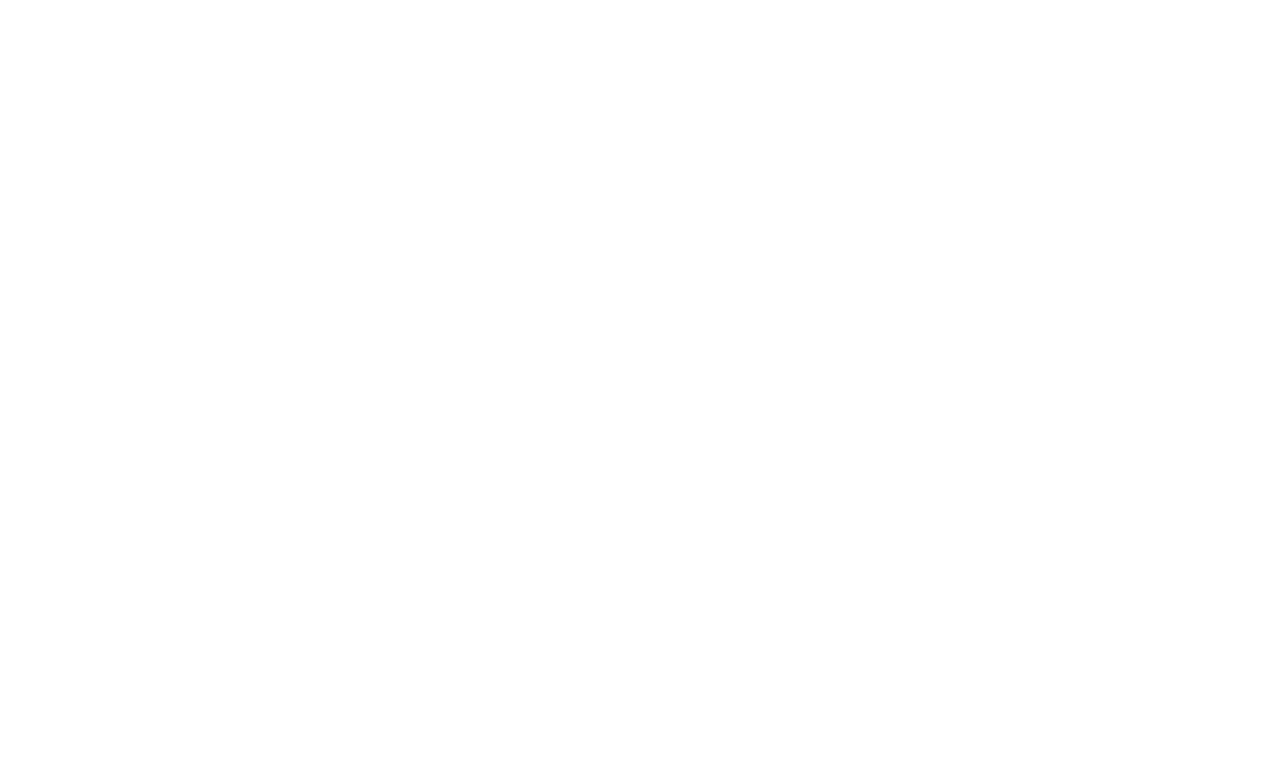
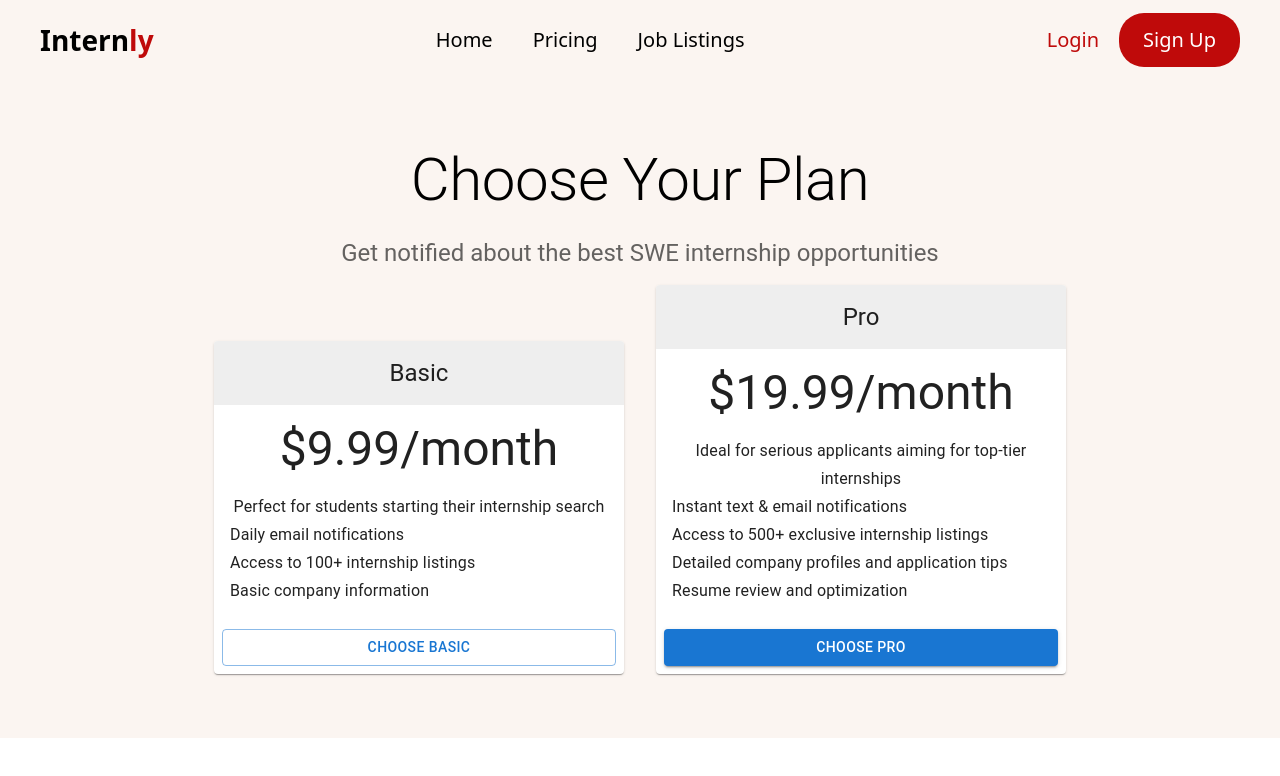
Before and after one commit to jiahaoli0465/internshipNotifier, a React (Vite) app in the folder frontend/: page /pricing in a window 1280 px wide. Before the commit this address had no page. Shown: the top 776 px of the page. Built offline with nearby package versions, Linux system fonts and the light colour scheme.

Commit message:
add pricing page

```diff
--- a/frontend/src/App.tsx
+++ b/frontend/src/App.tsx
@@ -3,7 +3,7 @@
 import { BrowserRouter as Router, Route, Routes } from "react-router-dom";
 import MainLayout from "./layouts/MainLayout";
 import Home from "./pages/Home";
-import About from "./pages/About";
+import Pricing from "./pages/Pricing";
 import Contact from "./pages/Contact";
 import Listings from "./pages/Listings"
 
@@ -14,7 +14,7 @@
         <Route path="/" element={<MainLayout />}>
           <Route index element={<Home />} />
           <Route path="listings" element={<Listings />} />
-          <Route path="about" element={<About />} />
+          <Route path="pricing" element={<Pricing />} />
           <Route path="contact" element={<Contact />} />
         </Route>
       </Routes>
--- a/frontend/src/layouts/MainLayout.tsx
+++ b/frontend/src/layouts/MainLayout.tsx
@@ -1,5 +1,5 @@
 import React from "react";
-import { Outlet, Link } from "react-router-dom";
+import { Outlet, Link, useNavigate } from "react-router-dom";
 import styled from "styled-components";
 
 // Styled components for the navbar
@@ -17,6 +17,9 @@
   font-size: 28px;
   display: flex;
   align-items: center;
+  &:hover {
+    cursor: pointer;
+    }
 `;
 
 const LogoSpan = styled.span`
@@ -75,16 +78,17 @@
 `;
 
 const MainLayout: React.FC = () => {
+  const navigate = useNavigate();
   return (
     <div>
       <header>
         <Navbar>
-          <Logo>
+          <Logo onClick={()=> navigate('/')}>
             Intern<LogoSpan>ly</LogoSpan>
           </Logo>
           <NavLinks>
             <li>
-              <NavLink to="/demos">Demos</NavLink>
+              <NavLink to="/">Home</NavLink>
             </li>
             <li>
               <NavLink to="/pricing">Pricing</NavLink>
--- a/frontend/src/pages/About.tsx
+++ /dev/null
@@ -1,7 +0,0 @@
-import React from "react";
-
-const About: React.FC = () => {
-  return <div>About Page</div>;
-};
-
-export default About;
--- /dev/null
+++ b/frontend/src/pages/Pricing.tsx
@@ -0,0 +1,102 @@
+import React from "react";
+import {
+  Box,
+  Button,
+  Card,
+  CardActions,
+  CardContent,
+  CardHeader,
+  Container,
+  Grid,
+  Typography,
+  useTheme,
+} from "@mui/material";
+
+interface PricingOption {
+  title: string;
+  price: string;
+  description: string;
+  features: string[];
+  buttonText: string;
+}
+
+const pricingOptions: PricingOption[] = [
+  {
+    title: "Basic",
+    price: "$9.99/month",
+    description: "Perfect for students starting their internship search",
+    features: [
+      "Daily email notifications",
+      "Access to 100+ internship listings",
+      "Basic company information",
+    ],
+    buttonText: "Choose Basic",
+  },
+  {
+    title: "Pro",
+    price: "$19.99/month",
+    description: "Ideal for serious applicants aiming for top-tier internships",
+    features: [
+      "Instant text & email notifications",
+      "Access to 500+ exclusive internship listings",
+      "Detailed company profiles and application tips",
+      "Resume review and optimization",
+    ],
+    buttonText: "Choose Pro",
+  },
+];
+
+const Pricing: React.FC = () => {
+  const theme = useTheme();
+
+  return (
+    <Container maxWidth="md" sx={{ py: 8 }}>
+      <Typography variant="h2" align="center" gutterBottom>
+        Choose Your Plan
+      </Typography>
+      <Typography variant="h5" align="center" color="textSecondary" paragraph>
+        Get notified about the best SWE internship opportunities
+      </Typography>
+      <Grid container spacing={4} alignItems="flex-end">
+        {pricingOptions.map((option) => (
+          <Grid item key={option.title} xs={12} sm={6}>
+            <Card>
+              <CardHeader
+                title={option.title}
+                titleTypographyProps={{ align: "center" }}
+                subheaderTypographyProps={{ align: "center" }}
+                sx={{
+                  backgroundColor: theme.palette.grey[200],
+                }}
+              />
+              <CardContent>
+                <Box sx={{ display: "flex", justifyContent: "center", alignItems: "baseline", mb: 2 }}>
+                  <Typography component="h2" variant="h3" color="textPrimary">
+                    {option.price}
+                  </Typography>
+                </Box>
+                <Typography variant="subtitle1" align="center">
+                  {option.description}
+                </Typography>
+                <ul>
+                  {option.features.map((feature) => (
+                    <Typography component="li" variant="subtitle1" align="left" key={feature}>
+                      {feature}
+                    </Typography>
+                  ))}
+                </ul>
+              </CardContent>
+              <CardActions>
+                <Button fullWidth variant={option.title === "Pro" ? "contained" : "outlined"} color="primary">
+                  {option.buttonText}
+                </Button>
+              </CardActions>
+            </Card>
+          </Grid>
+        ))}
+      </Grid>
+    </Container>
+  );
+};
+
+export default Pricing;
```
